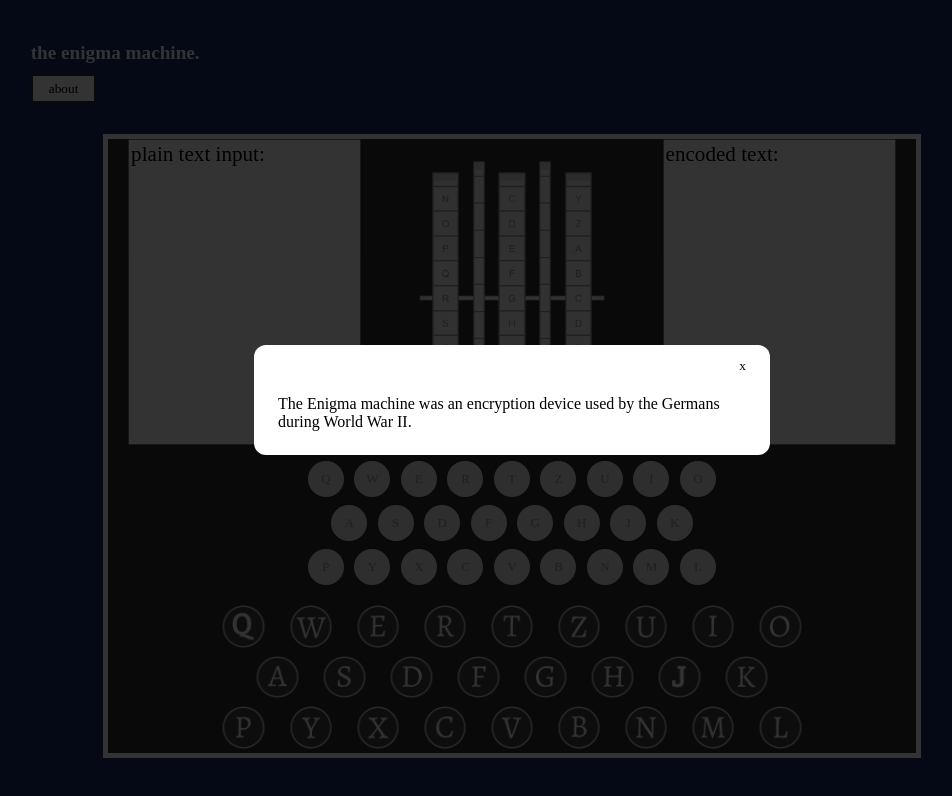
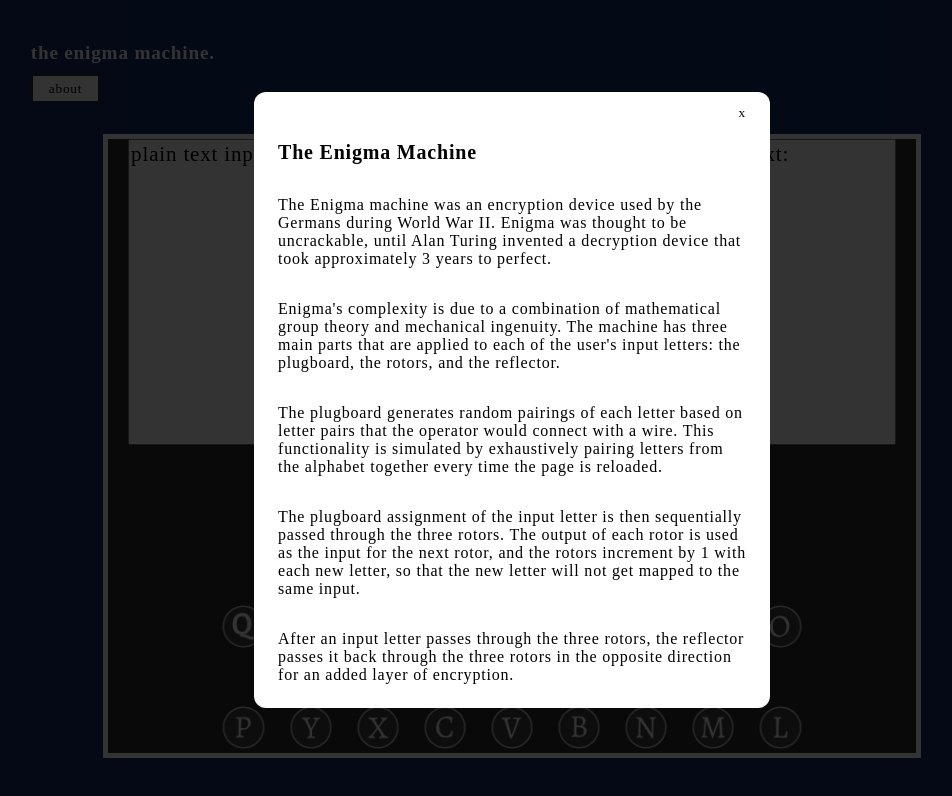
Before and after one commit to rrachelhuangg/draft-test, a React (Create React App) app in the folder my-app/: page / in a window 1280 px wide. Both pictures are taken after a click on the button "about". Shown: the top 796 px of the page, without its empty margins (128-1080 px from the left). Built offline with nearby package versions, Linux system fonts and the light colour scheme.

Commit message:
Wrote content for description modal.

```diff
--- a/my-app/src/index.css
+++ b/my-app/src/index.css
@@ -2,6 +2,7 @@
 
 *{
   font-family:'Alegreya';
+  letter-spacing: 0.05rem;
 }
 
 html, body{
@@ -213,6 +214,11 @@ button:hover{
   border: none;
 }
 
-#description{
+.description{
   padding: 1rem;
 }
+
+#description-modal-title{
+  font-size:125%;
+  font-weight: bold;
+}
--- a/my-app/src/pages/HomePage.js
+++ b/my-app/src/pages/HomePage.js
@@ -119,8 +119,29 @@ function HomePage(){
                     <div id="description-modal-close-header">
                         <button id = "close-description-modal" onClick={()=>setOpenDescription(false)}>x</button>
                     </div>
-                    <div id="description">
-                        The Enigma machine was an encryption device used by the Germans during World War II.
+                    <div class="description" id="description-modal-title">
+                        The Enigma Machine
+                    </div>
+                    <div class="description">
+                        The Enigma machine was an encryption device used by the Germans during World War II. Enigma was thought to be uncrackable,
+                        until Alan Turing invented a decryption device that took approximately 3 years to perfect.
+                    </div>
+                    <div class="description">
+                        Enigma's complexity is due to a combination of mathematical group theory and mechanical ingenuity. The machine
+                        has three main parts that are applied to each of the user's input letters: the plugboard, the rotors, and the reflector.
+                    </div>
+                    <div class="description">
+                        The plugboard generates random pairings of each letter based on letter pairs that the operator would connect with a wire.
+                        This functionality is simulated by exhaustively pairing letters from the alphabet together every time the page is reloaded.
+                    </div>
+                    <div class="description">
+                        The plugboard assignment of the input letter is then sequentially passed through the three rotors. The output of each rotor is
+                        used as the input for the next rotor, and the rotors increment by 1 with each new letter, so that the new letter will not
+                        get mapped to the same input.
+                    </div>
+                    <div class="description">
+                        After an input letter passes through the three rotors, the reflector passes it back through the three rotors
+                        in the opposite direction for an added layer of encryption.
                     </div>
                 </div>
             </div>
```
